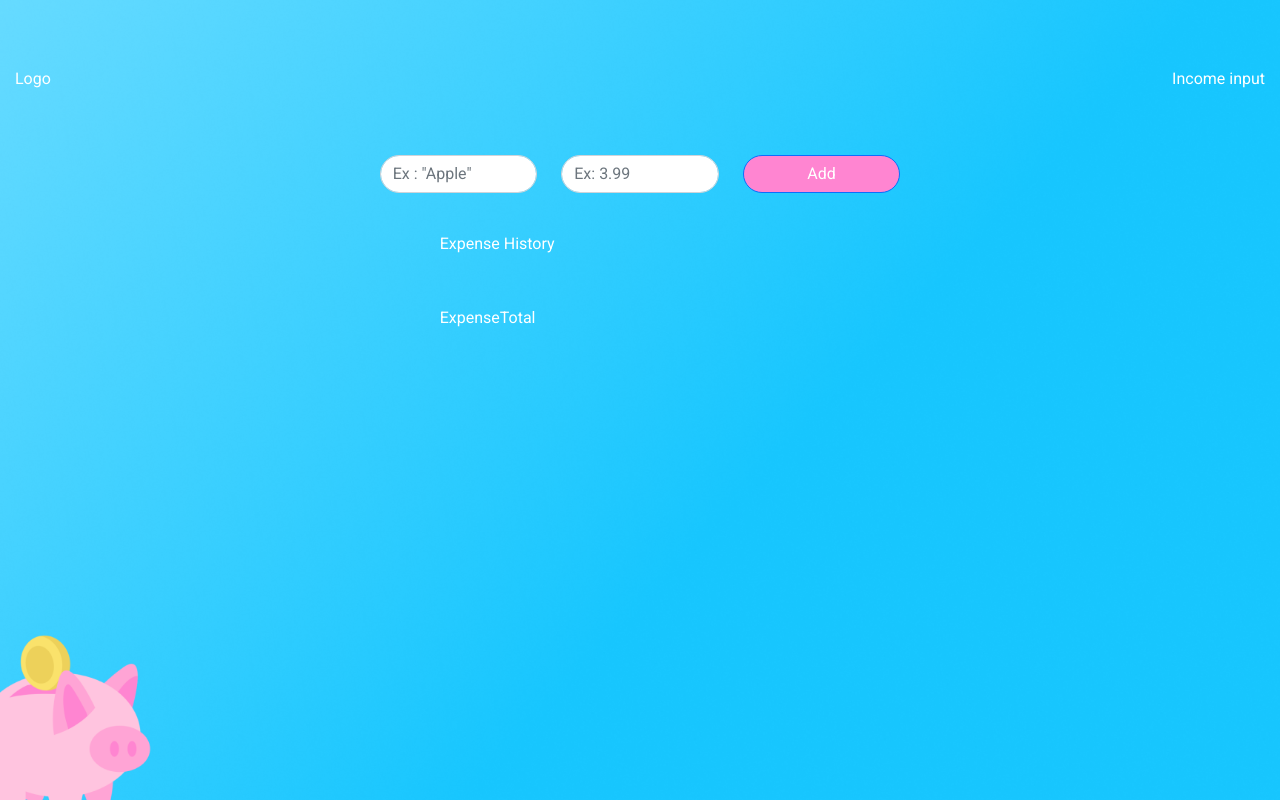
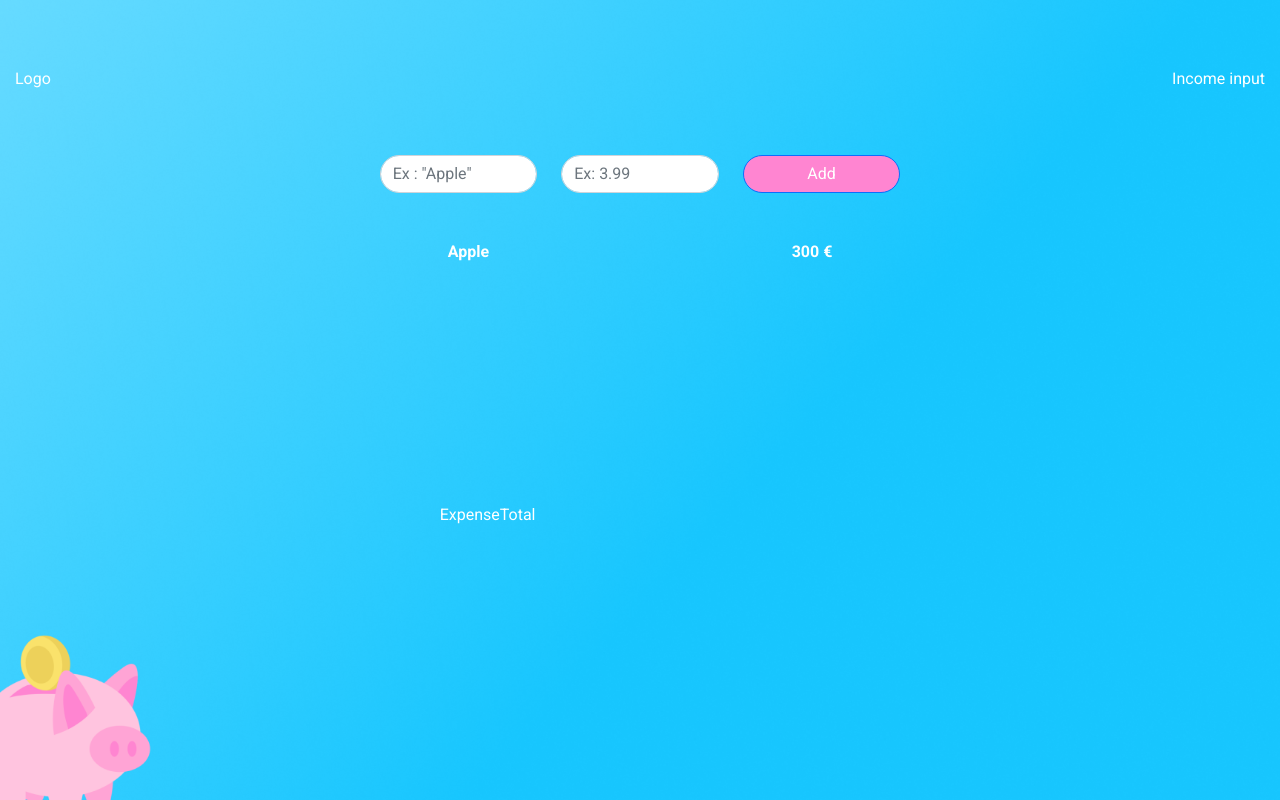
Before and after one commit to johannpa/React-expense-tracker, a React (Create React App) app: page / in a window 1280 px wide. Built offline with nearby package versions, Linux system fonts and the light colour scheme; a web font is replaced by a local one.

Commit message:
Make a real loop for the list and give App a fake article for the test

```diff
--- a/src/App.jsx
+++ b/src/App.jsx
@@ -1,5 +1,6 @@
 import { ExpenseInput } from "containers/ExpenseInput/ExpenseInput";
 import s from "./style.module.css";
+import { List } from "components/List/List";
 
 export function App() {
   return (
@@ -17,7 +18,7 @@ export function App() {
           <ExpenseInput/>
         </div>
         <div className={`col-11 col-md-6 col-lg-4 ${s.expense_list}`}>
-          Expense History
+          <List items={[{name: "Apple", price: 300}]}/>
           <div className={`col-12 ${s.expense_total}`}>
             ExpenseTotal
           </div>
--- a/src/components/List/List.jsx
+++ b/src/components/List/List.jsx
@@ -5,10 +5,11 @@ export function List({ items }) {
     <div style={{ overflowY: "scroll", height: "40%" }}>
       <table className="table table-hover table-borderless">
         <tbody>
-          <ListItem />
-          <ListItem />
-          <ListItem />
-          <ListItem />
+          {
+            items.map((item, i) => {
+              return <ListItem key={item.name + i} item={item} />;
+            })
+          }
         </tbody>
       </table>
     </div>
--- a/src/components/ListItem/ListItem.jsx
+++ b/src/components/ListItem/ListItem.jsx
@@ -3,8 +3,8 @@ import s from "./style.module.css";
 export function ListItem({ item }) {
   return (
     <tr>
-      <th>Fake name</th>
-      <td className={s.price}>Fake price $</td>
+      <th>{item.name}</th>
+      <td className={s.price}>{item.price} €</td>
     </tr>
   );
 }
```
